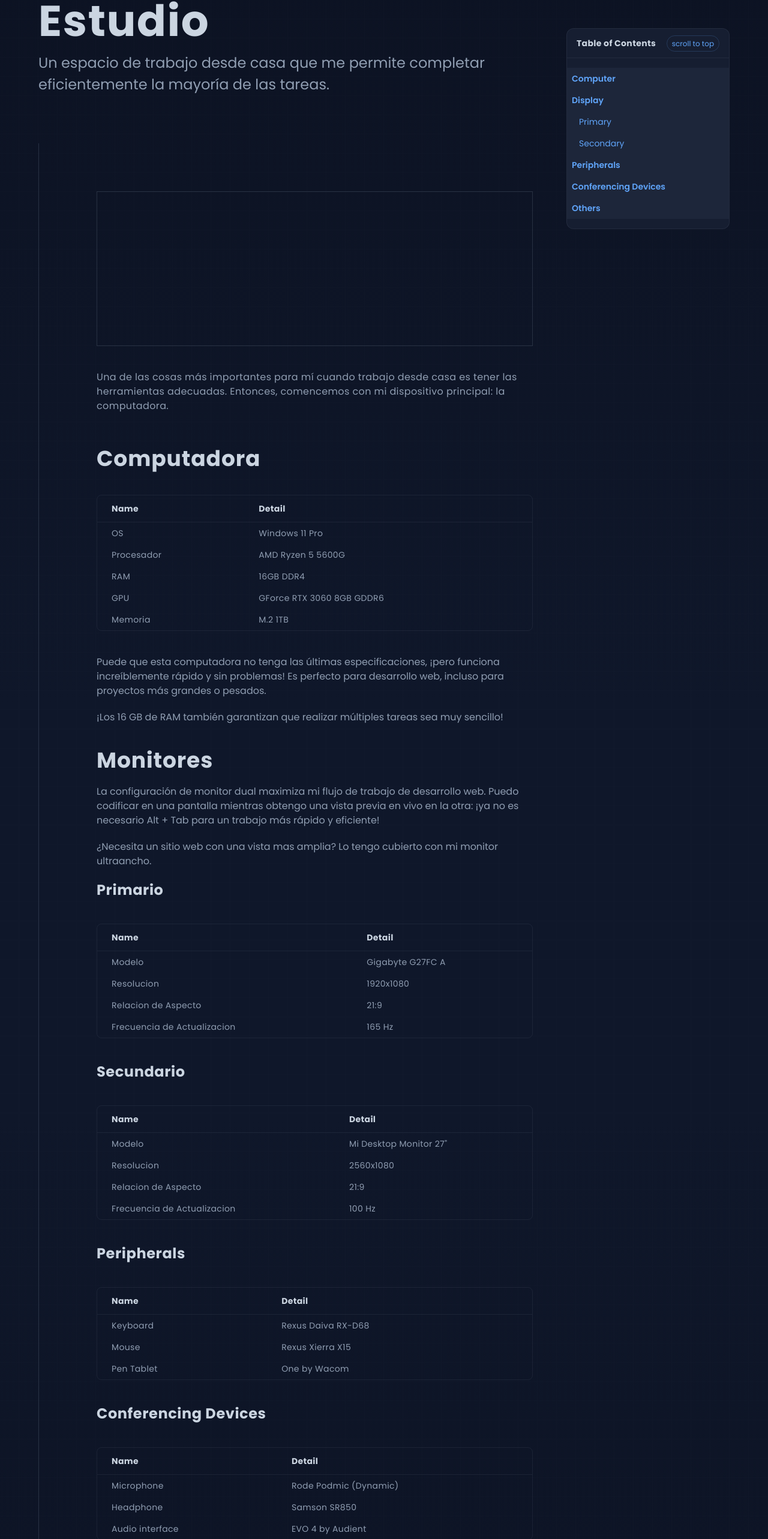
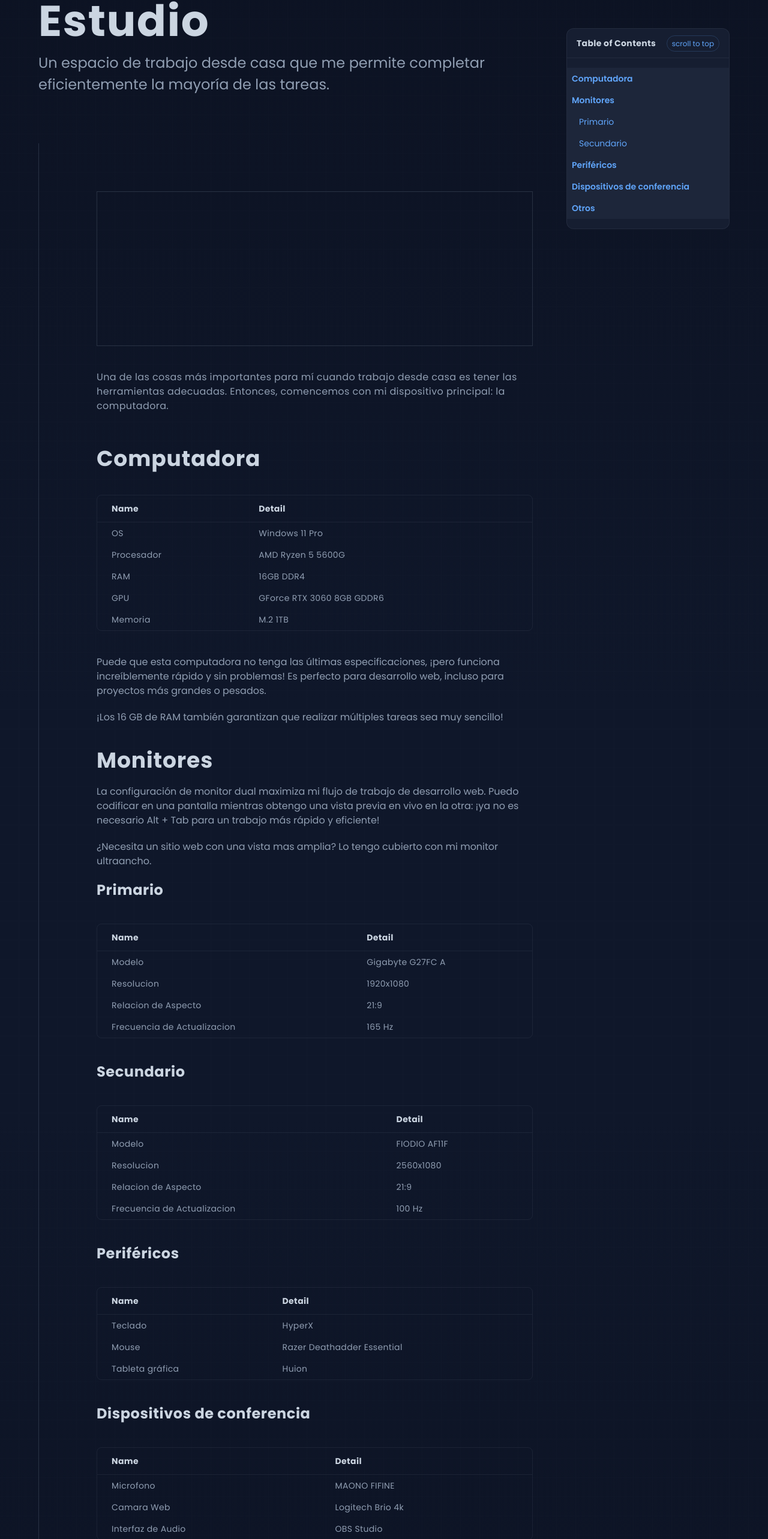
Before and after one commit to ImJars/Development-full-coding, a React (Vite) app: page /studio in a window 1280 px wide. Shown: the part 193-2759 px from the top of the page at 60% size. Built offline with nearby package versions, Linux system fonts and the light colour scheme.

Commit message:
Update Studio

```diff
--- a/src/components/studio/tableConferencingDevices.jsx
+++ b/src/components/studio/tableConferencingDevices.jsx
@@ -17,16 +17,16 @@ function TableConferencingDevices() {
           </thead>
           <tbody className="text-text-general text-sm tracking-wide font-normal">
             <tr>
-              <td className="px-6 py-2">Microphone</td>
-              <td className="px-6 py-2">Rode Podmic (Dynamic)</td>
+              <td className="px-6 py-2">Microfono</td>
+              <td className="px-6 py-2">MAONO FIFINE</td>
             </tr>
             <tr>
-              <td className="px-6 py-2">Headphone</td>
-              <td className="px-6 py-2">Samson SR850</td>
+              <td className="px-6 py-2">Camara Web</td>
+              <td className="px-6 py-2">Logitech Brio 4k</td>
             </tr>
             <tr>
-              <td className="px-6 py-2">Audio interface</td>
-              <td className="px-6 py-2">EVO 4 by Audient</td>
+              <td className="px-6 py-2">Interfaz de Audio</td>
+              <td className="px-6 py-2">OBS Studio</td>
             </tr>
           </tbody>
         </table>
--- a/src/components/studio/tablePeripherals.jsx
+++ b/src/components/studio/tablePeripherals.jsx
@@ -17,16 +17,16 @@ function TablePeripherals() {
           </thead>
           <tbody className="text-text-general text-sm tracking-wide font-normal">
             <tr>
-              <td className="px-6 py-2">Keyboard</td>
-              <td className="px-6 py-2">Rexus Daiva RX-D68</td>
+              <td className="px-6 py-2">Teclado</td>
+              <td className="px-6 py-2">HyperX</td>
             </tr>
             <tr>
               <td className="px-6 py-2">Mouse</td>
-              <td className="px-6 py-2">Rexus Xierra X15</td>
+              <td className="px-6 py-2">Razer Deathadder Essential</td>
             </tr>
             <tr>
-              <td className="px-6 py-2">Pen Tablet</td>
-              <td className="px-6 py-2">One by Wacom</td>
+              <td className="px-6 py-2">Tableta gráfica</td>
+              <td className="px-6 py-2">Huion</td>
             </tr>
           </tbody>
         </table>
--- a/src/components/studio/tableSecondary.jsx
+++ b/src/components/studio/tableSecondary.jsx
@@ -18,7 +18,7 @@ function TableSecondary() {
           <tbody className="text-text-general text-sm tracking-wide font-normal">
             <tr>
               <td className="px-6 py-2">Modelo</td>
-              <td className="px-6 py-2">Mi Desktop Monitor 27"</td>
+              <td className="px-6 py-2">FIODIO AF11F</td>
             </tr>
             <tr>
               <td className="px-6 py-2">Resolucion</td>
--- a/src/studio.jsx
+++ b/src/studio.jsx
@@ -286,32 +286,32 @@ function Studio() {
                   </div>
                   <div ref={ref5}>
                     <h1 className="text-2xl font-bold text-text-white-gray tracking-wide mt-5">
-                      Peripherals
+                      Periféricos
                     </h1>
                     <TablePeripherals />
                   </div>
                   <div ref={ref6}>
                     <h1 className="text-2xl font-bold text-text-white-gray tracking-wide mt-5">
-                      Conferencing Devices
+                      Dispositivos de conferencia
                     </h1>
                     <TableConferencingDevices />
                   </div>
                   <div ref={ref7}>
                     <h1 className="text-2xl font-bold text-text-white-gray tracking-wide mt-5">
-                      Others
+                      Otros
                     </h1>
                     <TableOthers />
                   </div>
                 </div>
               </div>
               <IndexStudio
-                subtitle_1={"Computer"}
-                subtitle_2={"Display"}
-                description_1={"Primary"}
-                description_2={"Secondary"}
-                subtitle_3={"Peripherals"}
-                subtitle_4={"Conferencing Devices"}
-                subtitle_5={"Others"}
+                subtitle_1={"Computadora"}
+                subtitle_2={"Monitores"}
+                description_1={"Primario"}
+                description_2={"Secundario"}
+                subtitle_3={"Periféricos"}
+                subtitle_4={"Dispositivos de conferencia"}
+                subtitle_5={"Otros"}
                 animate_1={animate1}
                 animate_2={animate2}
                 animate_3={animate3}
```
